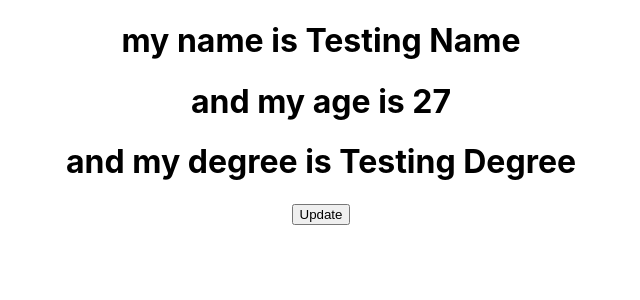
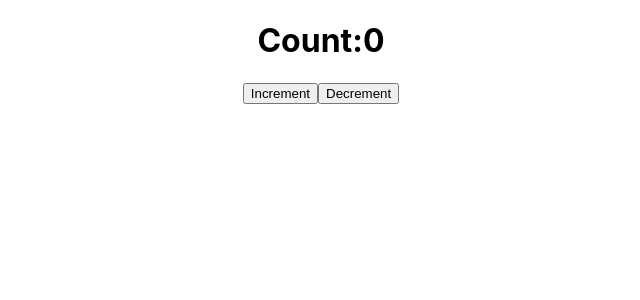
Before and after one commit to ABHISI764/React-Concept-Example, a React (Create React App) app: page / in a window 1280 px wide. Shown: the top 300 px of the page, without its empty margins (319-959 px from the left). Built offline with nearby package versions, Linux system fonts and the light colour scheme.

Commit message:
use State Example

```diff
--- a/src/App.js
+++ b/src/App.js
@@ -1,12 +1,13 @@
 import React, {useState, createContext} from 'react';
 import './App.css';
-import UseStateObjectExmaple from './components/All-Hooks/useState-Object/UseStateObjectExmaple';
+import UseStateExample from './components/All-Hooks/useState-Hook/UseStateExample';
 
 
 function App() {
   return (
     <div className="App">
-      <UseStateObjectExmaple />
+
+      <UseStateExample />
 
     </div>
   );
--- /dev/null
+++ b/src/components/All-Hooks/useState-Hook/UseStateExample.jsx
@@ -0,0 +1,15 @@
+import React, { useState } from 'react'
+
+function UseStateExample() {
+    const [count,setCount] = useState(0);
+  return (
+    <div>
+        <h1>Count:{count}</h1>
+        <button onClick={()=>setCount(count + 1)}>Increment</button>
+        <button onClick={()=>setCount(count - 1)}>Decrement</button>
+
+    </div>
+  )
+}
+
+export default UseStateExample
```
